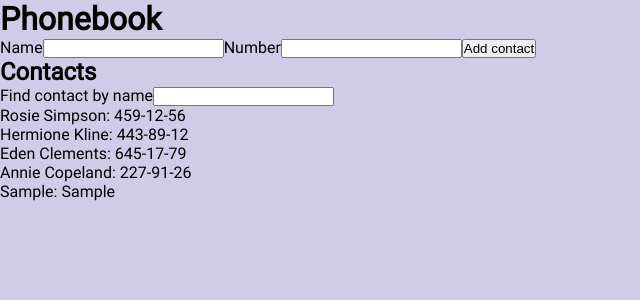
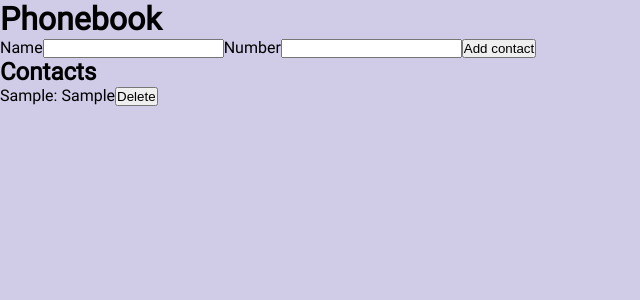
Before and after one commit to Oliendone/goit-react-hw-07-phonebook, a React (Create React App) app: page / in a window 1280 px wide. Both pictures are taken after typing "Sample", "Sample" into the empty fields and a click on the button "Add contact". Shown: the top 300 px of the page, without its empty margins (0-640 px from the left). Built offline with nearby package versions, Linux system fonts and the light colour scheme.

Commit message:
finish task without css

```diff
--- a/src/components/App.js
+++ b/src/components/App.js
@@ -7,12 +7,7 @@ import Filter from './Filter/Filter';
 
 export default class App extends Component {
   state = {
-    contacts: [
-      { id: 'id-1', name: 'Rosie Simpson', number: '459-12-56' },
-      { id: 'id-2', name: 'Hermione Kline', number: '443-89-12' },
-      { id: 'id-3', name: 'Eden Clements', number: '645-17-79' },
-      { id: 'id-4', name: 'Annie Copeland', number: '227-91-26' },
-    ],
+    contacts: [],
     filter: '',
   };
 
@@ -35,6 +30,8 @@ export default class App extends Component {
       })
     ) {
       alert(`${name} is already in contacts.`);
+    } else if (number === '') {
+      alert("You don't wrote a nubmer.");
     } else {
       this.setState(state => {
         return {
@@ -52,8 +49,16 @@ export default class App extends Component {
     );
   };
 
+  deleteContact = id => {
+    this.setState(state => {
+      return {
+        contacts: state.contacts.filter(contact => contact.id !== id),
+      };
+    });
+  };
+
   render() {
-    const { filter } = this.state;
+    const { contacts, filter } = this.state;
 
     const filteredContacts = this.getFilteredTasks();
 
@@ -63,8 +68,15 @@ export default class App extends Component {
           <h1>Phonebook</h1>
           <ContactForm onAddContact={this.addContact} />
           <h2>Contacts</h2>
-          <Filter value={filter} onChangeFilter={this.changeFilter} />
-          <ContactList contact={filteredContacts} />
+          {contacts.lenght > 1 ? (
+            <Filter value={filter} onChangeFilter={this.changeFilter} />
+          ) : (
+            ''
+          )}
+          <ContactList
+            contact={filteredContacts}
+            onDeleteContact={this.deleteContact}
+          />
         </div>
       </>
     );
--- a/src/components/ContactList/ContactItem.js
+++ b/src/components/ContactList/ContactItem.js
@@ -1,12 +1,13 @@
 import React from 'react';
 
-export default function ContactItem({ id, name, number }) {
+export default function ContactItem({ name, number, deleteContact }) {
   return (
     <>
-      <li key={id}>
-        <p>
-          {name}: {number}
-        </p>
+      <li>
+        {name}: {number}
+        <button type="button" onClick={deleteContact}>
+          Delete
+        </button>
       </li>
     </>
   );
--- a/src/components/ContactList/ContactList.js
+++ b/src/components/ContactList/ContactList.js
@@ -2,12 +2,17 @@ import React from 'react';
 
 import ContactItem from './ContactItem';
 
-export default function ContactList({ contact }) {
+export default function ContactList({ contact, onDeleteContact }) {
   return (
     <div>
       <ul>
         {contact.map(({ id, name, number }) => (
-          <ContactItem key={id} name={name} number={number} />
+          <ContactItem
+            key={id}
+            name={name}
+            number={number}
+            deleteContact={() => onDeleteContact(id)}
+          />
         ))}
       </ul>
     </div>
```
